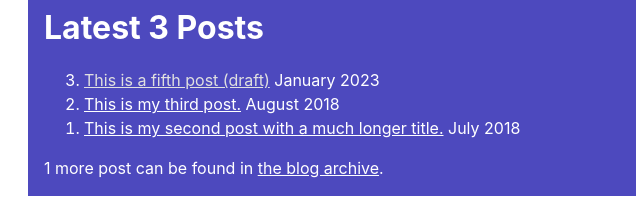
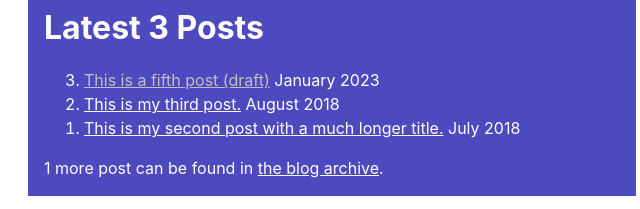
Before and after one commit to mattmakesmaps/mattmakesmaps.github.com, an Eleventy site: page content/index.md in a window 1280 px wide. In both pictures the pointer is over the link "This is a fifth post (draft)". Shown: the part 1079-1288 px from the top of the page, 308-948 px from the left. Built offline with nearby package versions, Linux system fonts and the light colour scheme; Eleventy itself is replaced by a stand-in of ours; files that its build step writes are made by us from their sources.

Commit message:
CSS Update

```diff
--- a/public/css/index.css
+++ b/public/css/index.css
@@ -295,5 +295,5 @@ a[href]:visited.homepage-postlist-link {
 }
 a[href]:hover.homepage-postlist-link,
 a[href]:active.homepage-postlist-link {
-	color: var(--color-gray-20);
+	color: var(--color-gray-50);
 }
```
